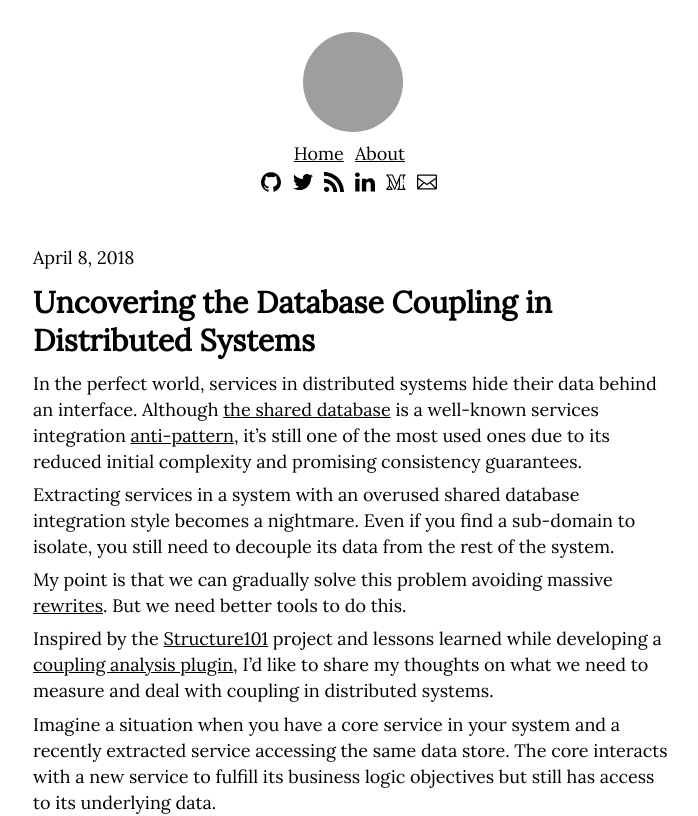
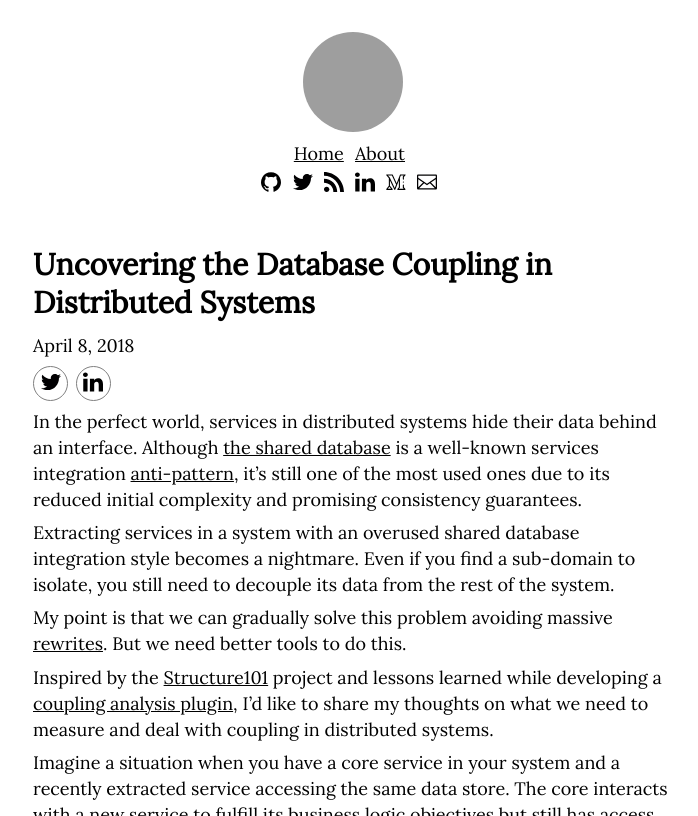
Before and after one commit to IlyaZinkovich/ilyazinkovich.github.io, a Jekyll site: the page built from _posts/2018/apr/2018-04-08-database-coupling.md, in a window 1280 px wide, cut to the strip 0-816 px from the top of the page. Shown: the whole strip, without its empty margins (287-985 px from the left). Built offline with Jekyll 4.4.1, drawn with Linux system fonts in a browser that asks for light colours; comment, search, counter and statistics services are not loaded; grey boxes are pictures that could not be loaded.

Commit message:
Added share on twitter and linkedin

```diff
--- a/_layouts/default.html
+++ b/_layouts/default.html
@@ -28,12 +28,12 @@ layout: compress
         </nav>
         <nav>
           <ul>
-            <li><a href="https://github.com/IlyaZinkovich" rel="nofollow" title="Fork me on GitHub"><img src="/images/github-logo.svg" class="icon icon-github" alt="" itemprop="image"/></a></li>
-            <li><a href="https://twitter.com/intent/follow?screen_name=IlyaZinkovich" rel="nofollow" title="Follow me on Twitter"><img src="/images/twitter-logo.svg" class="icon icon-twitter" alt="" itemprop="image"/></a></li>
-            <li><a href="/rss.xml" rel="nofollow" title="Subscribe to my RSS feed"><img src="/images/rss-logo.svg" class="icon icon-rss" alt="" itemprop="image"/></a></li>
-            <li><a href="https://linkedin.com/in/ilyazinkovich" rel="nofollow" title="My LinkedIn profile"><img src="/images/linkedin-logo.svg" class="icon icon-linkedin" alt="" itemprop="image"/></a></li>
-            <li><a href="https://medium.com/@ilyazinkovich" rel="nofollow" title="My Medium profile"><img src="/images/medium-logo.svg" class="icon icon-medium" alt="" itemprop="image"/></a></li>
-            <li><a href="mailto:ilya.zinkovich@gmail.com" rel="nofollow" title="Email me"><img src="/images/email-logo.svg" class="icon icon-email" alt="" itemprop="image"/></a></li>
+            <li><a href="https://github.com/IlyaZinkovich" rel="nofollow" title="Fork me on GitHub"><img src="/images/github-logo.svg" class="social icon-github" alt="" itemprop="image"/></a></li>
+            <li><a href="https://twitter.com/intent/follow?screen_name=IlyaZinkovich" rel="nofollow" title="Follow me on Twitter"><img src="/images/twitter-logo.svg" class="social icon-twitter" alt="" itemprop="image"/></a></li>
+            <li><a href="/rss.xml" rel="nofollow" title="Subscribe to my RSS feed"><img src="/images/rss-logo.svg" class="social icon-rss" alt="" itemprop="image"/></a></li>
+            <li><a href="https://linkedin.com/in/ilyazinkovich" rel="nofollow" title="My LinkedIn profile"><img src="/images/linkedin-logo.svg" class="social icon-linkedin" alt="" itemprop="image"/></a></li>
+            <li><a href="https://medium.com/@ilyazinkovich" rel="nofollow" title="My Medium profile"><img src="/images/medium-logo.svg" class="social icon-medium" alt="" itemprop="image"/></a></li>
+            <li><a href="mailto:ilya.zinkovich@gmail.com" rel="nofollow" title="Email me"><img src="/images/email-logo.svg" class="social icon-email" alt="" itemprop="image"/></a></li>
           </ul>
         </nav>
         <form method="get" action="https://www.google.com/search" style="display:none">
--- a/_layouts/post.html
+++ b/_layouts/post.html
@@ -4,29 +4,32 @@ comments: true
 ---
 
 <article itemscope="" itemtype="http://schema.org/BlogPosting">
-  <div itemprop="image" itemscope="" itemtype="http://schema.org/ImageObject">
-    <meta itemprop="url" content="{{ site.url }}/images/tomato.png"/>
-    <meta itemprop="height" content="250"/>
-    <meta itemprop="width" content="250"/>
-  </div>
   <meta itemprop="image" content=""/>
   <div itemscope="" itemprop="author" itemtype="http://schema.org/Person">
     <meta itemprop="name" content="Ilya Zinkovich"/>
   </div>
-  <div itemscope="" itemprop="publisher" itemtype="http://schema.org/Organization">
-    <meta itemprop="name" content="Ilya Zinkovich"/>
-    <div itemprop="logo" itemscope="" itemtype="http://schema.org/ImageObject">
-      <meta itemprop="url" content="{{ site.url }}/images/tomato.png"/>
-      <meta itemprop="height" content="250"/>
-      <meta itemprop="width" content="250"/>
-    </div>
-  </div>
+  <h1 itemprop="name headline mainEntityOfPage">{{ page.title }}</h1>
   <p>
     <span itemprop="datePublished dateModified" datetime="{{ page.date | date_to_xmlschema }}">
       {{ page.date | date: "%B %-d, %Y" }}
     </span>
+    <nav class="buttons notranslate desktop-only share">
+      <a href="https://twitter.com/share?url={{ site.url }}{{ page.url }}&amp;text={{ page.title | cgi_escape }}"
+        title="Share on Twitter" class="button" rel="nofollow">
+        <span class="count count-twitter">0</span>
+        <i class="icon icon-twitter notranslate" aria-hidden="true">
+          <img src="/images/twitter-logo.svg" class="social icon-twitter" alt="" itemprop="image"/>
+        </i>
+      </a>
+      <a href="https://www.linkedin.com/cws/share?url={{ site.url }}{{ page.url }}"
+        title="Share on LinkedIn" class="button" rel="nofollow">
+        <span class="count count-linkedin">0</span>
+        <i class="icon icon-linkedin notranslate" aria-hidden="true">
+          <img src="/images/linkedin-logo.svg" class="social icon-linkedin" alt="" itemprop="image"/>
+        </i>
+      </a>
+    </nav>
   </p>
-  <h1 itemprop="name headline mainEntityOfPage">{{ page.title }}</h1>
   {{ content }}
 </article>
 
--- a/css/main.scss
+++ b/css/main.scss
@@ -6,9 +6,19 @@
 
 $black: #000;
 $white: #fff;
-$grey: lighten($black, 50);
+$gray: lighten($black, 50);
+$code-font: 'Source Code Pro', monospace;
+$em: 19px;
+%gray { color: lighten($black, 50); }
 
-%gray { color: lighten($black, 50); }
+%unprintable {
+  @media print {
+    display: none !important;
+    visibility: hidden;
+  }
+}
+
+.unprintable { @extend %unprintable; }
 
 .gray { @extend %gray; }
 
@@ -137,11 +147,6 @@ code {
   margin: 4em 0;
 }
 
-.icon {
-  width: 20px;
-  height: 20px;
-}
-
 img[src$="centered"] {
   display:block;
   margin: 20px auto;
@@ -156,3 +161,74 @@ blockquote {
   padding: 0 1em;
   border-left: 0.25em solid #dfe2e5;
 }
+
+.social {
+  width: 20px;
+  height: 20px;
+}
+
+.share {
+  @extend %unprintable;
+  margin-bottom: .5em;
+
+  a,
+  a:visited {
+    text-decoration: none;
+  }
+
+  a {
+    position: relative;
+
+    .count {
+      background-color: $white;
+      border: 1px solid $gray;
+      color: $gray;
+      display: none;
+      font-family: $code-font;
+      font-size: .6 * $em;
+      line-height: .7 * $em;
+      padding: 0 .2 * $em;
+      position: absolute;
+      right: .3 * $em;
+      top: -.7 * $em;
+    }
+
+    .icon {
+      $size: 35px;
+      border: 1px solid $gray;
+      border-radius: 50%;
+      color: $gray;
+      display: inline-block;
+      height: $size;
+      width: $size;
+      margin-right: .2 * $em;
+      padding: 5px;
+      text-align: center;
+      vertical-align: middle;
+
+      &:hover {
+        background-color: $gray;
+        color: $white;
+      }
+    }
+
+    .icon::before {
+      font-size: $em;
+      line-height: 1.2 * $em;
+    }
+
+    .icon-twitter:hover { color: #00aced; }
+    .icon-stackoverflow:hover { color: #f48024; }
+    .icon-github:hover { color: #800080; }
+    .icon-facebook:hover { color: #3b5998; }
+    .icon-linkedin:hover { color: #007bb6; }
+    .icon-instagram:hover { color: #fd1d1d; }
+    .icon-rss:hover { color: #f60; }
+    .icon-reddit:hover { color: #cee3f8; }
+    .icon-pinterest:hover { color: #c92228; }
+    .icon-youtube:hover { color: #e52d27; }
+    .icon-angellist:hover { color: #6694ca; }
+    .icon-gitter:hover { color: #ff006e; }
+    .icon-podcast:hover { color: #f50; }
+  }
+}
```
